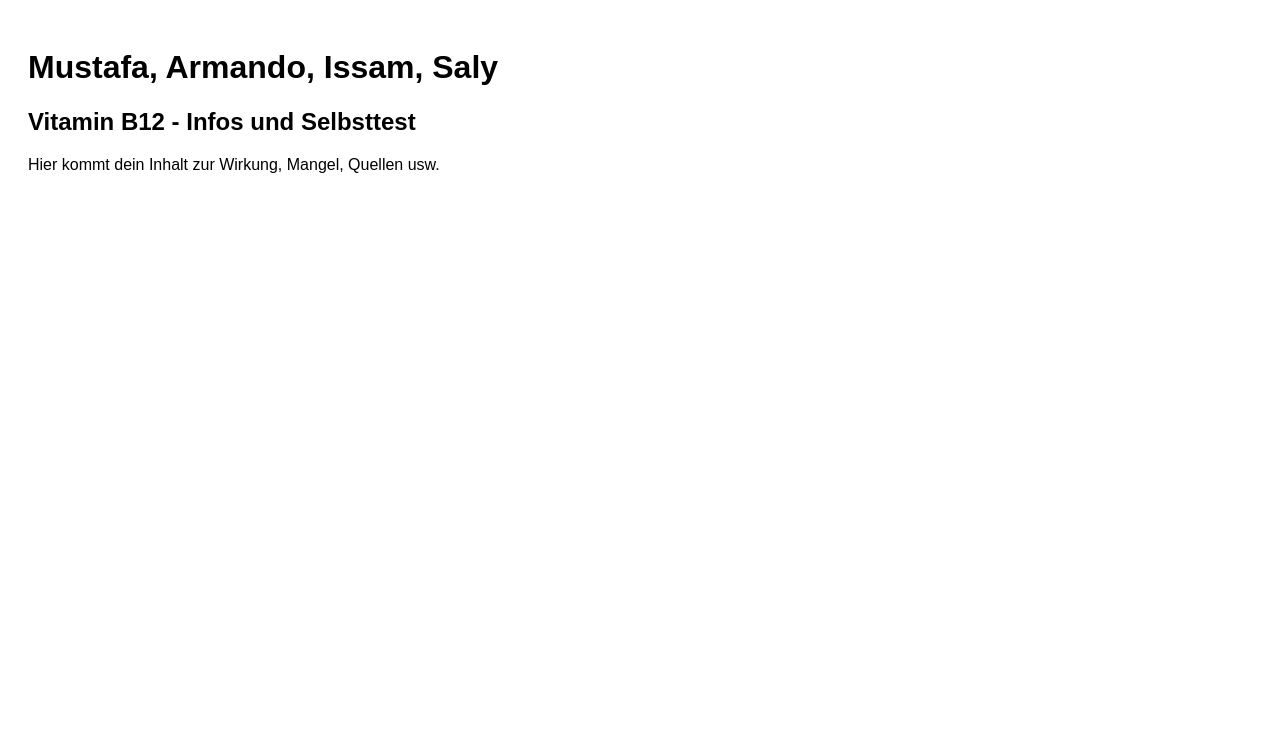
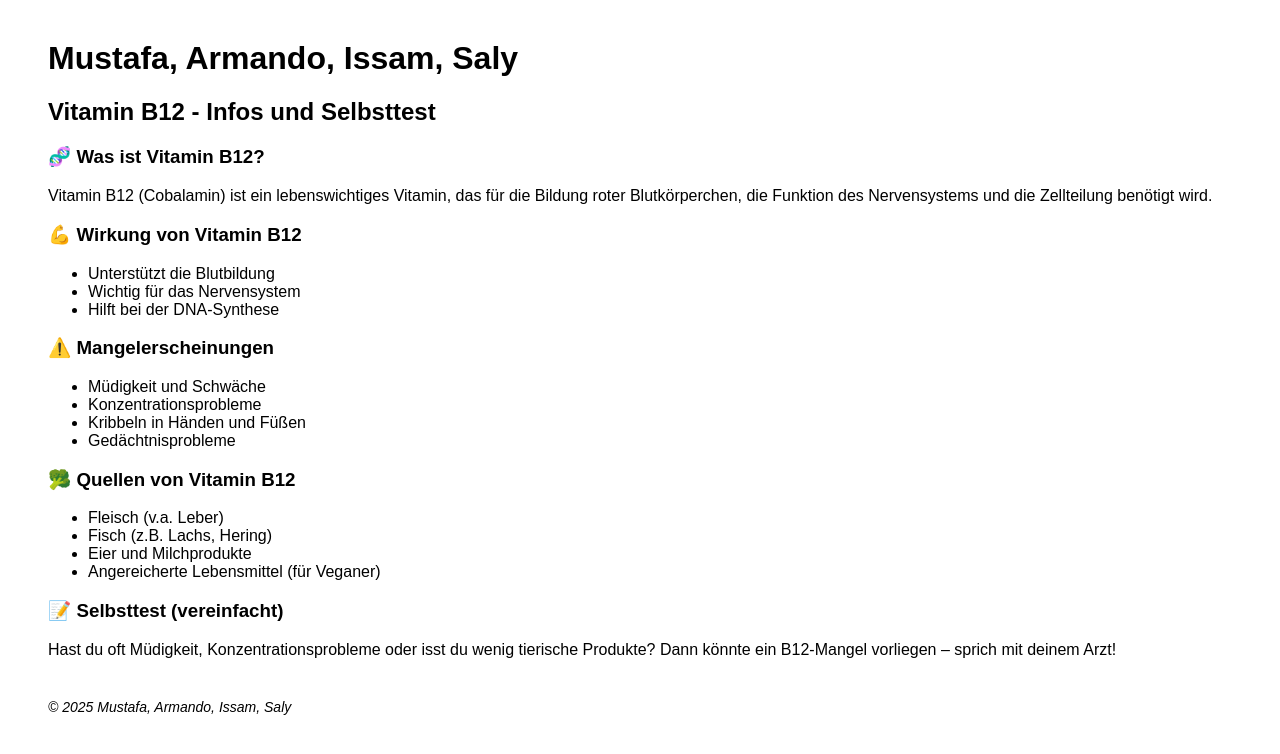
Before and after one commit to MustafaEmperator/VitaminB12MU, a React (Create React App) app: page / in a window 1280 px wide. Shown: the top 754 px of the page. Built offline with nearby package versions, Linux system fonts and the light colour scheme.

Commit message:
Update App.js

```diff
--- a/src/App.js
+++ b/src/App.js
@@ -2,10 +2,58 @@ import React from 'react';
 
 function App() {
   return (
-    <div style={{ padding: '20px', fontFamily: 'Arial' }}>
-      <h1>Mustafa, Armando, Issam, Saly</h1>
-      <h2>Vitamin B12 - Infos und Selbsttest</h2>
-      <p>Hier kommt dein Inhalt zur Wirkung, Mangel, Quellen usw.</p>
+    <div style={{ fontFamily: 'Arial, sans-serif', margin: '40px' }}>
+      <h1 style={{ fontSize: '32px' }}>Mustafa, Armando, Issam, Saly</h1>
+      <h2 style={{ fontSize: '24px', marginBottom: '20px' }}>Vitamin B12 - Infos und Selbsttest</h2>
+
+      <section>
+        <h3>🧬 Was ist Vitamin B12?</h3>
+        <p>
+          Vitamin B12 (Cobalamin) ist ein lebenswichtiges Vitamin, das für die Bildung roter Blutkörperchen,
+          die Funktion des Nervensystems und die Zellteilung benötigt wird.
+        </p>
+      </section>
+
+      <section>
+        <h3>💪 Wirkung von Vitamin B12</h3>
+        <ul>
+          <li>Unterstützt die Blutbildung</li>
+          <li>Wichtig für das Nervensystem</li>
+          <li>Hilft bei der DNA-Synthese</li>
+        </ul>
+      </section>
+
+      <section>
+        <h3>⚠️ Mangelerscheinungen</h3>
+        <ul>
+          <li>Müdigkeit und Schwäche</li>
+          <li>Konzentrationsprobleme</li>
+          <li>Kribbeln in Händen und Füßen</li>
+          <li>Gedächtnisprobleme</li>
+        </ul>
+      </section>
+
+      <section>
+        <h3>🥦 Quellen von Vitamin B12</h3>
+        <ul>
+          <li>Fleisch (v.a. Leber)</li>
+          <li>Fisch (z.B. Lachs, Hering)</li>
+          <li>Eier und Milchprodukte</li>
+          <li>Angereicherte Lebensmittel (für Veganer)</li>
+        </ul>
+      </section>
+
+      <section>
+        <h3>📝 Selbsttest (vereinfacht)</h3>
+        <p>
+          Hast du oft Müdigkeit, Konzentrationsprobleme oder isst du wenig tierische Produkte?
+          Dann könnte ein B12-Mangel vorliegen – sprich mit deinem Arzt!
+        </p>
+      </section>
+
+      <footer style={{ marginTop: '40px', fontStyle: 'italic', fontSize: '14px' }}>
+        © 2025 Mustafa, Armando, Issam, Saly
+      </footer>
     </div>
   );
 }
```
